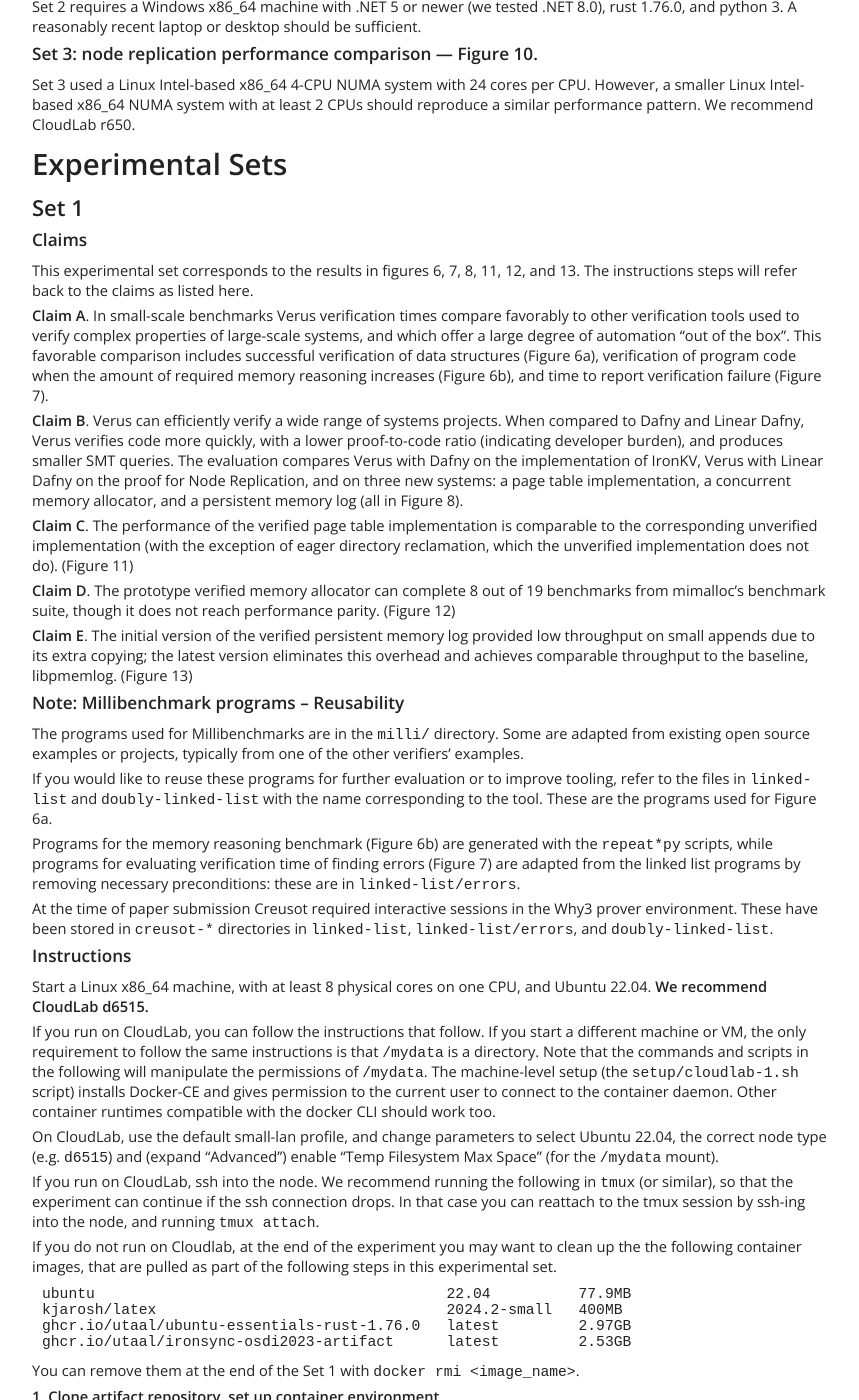
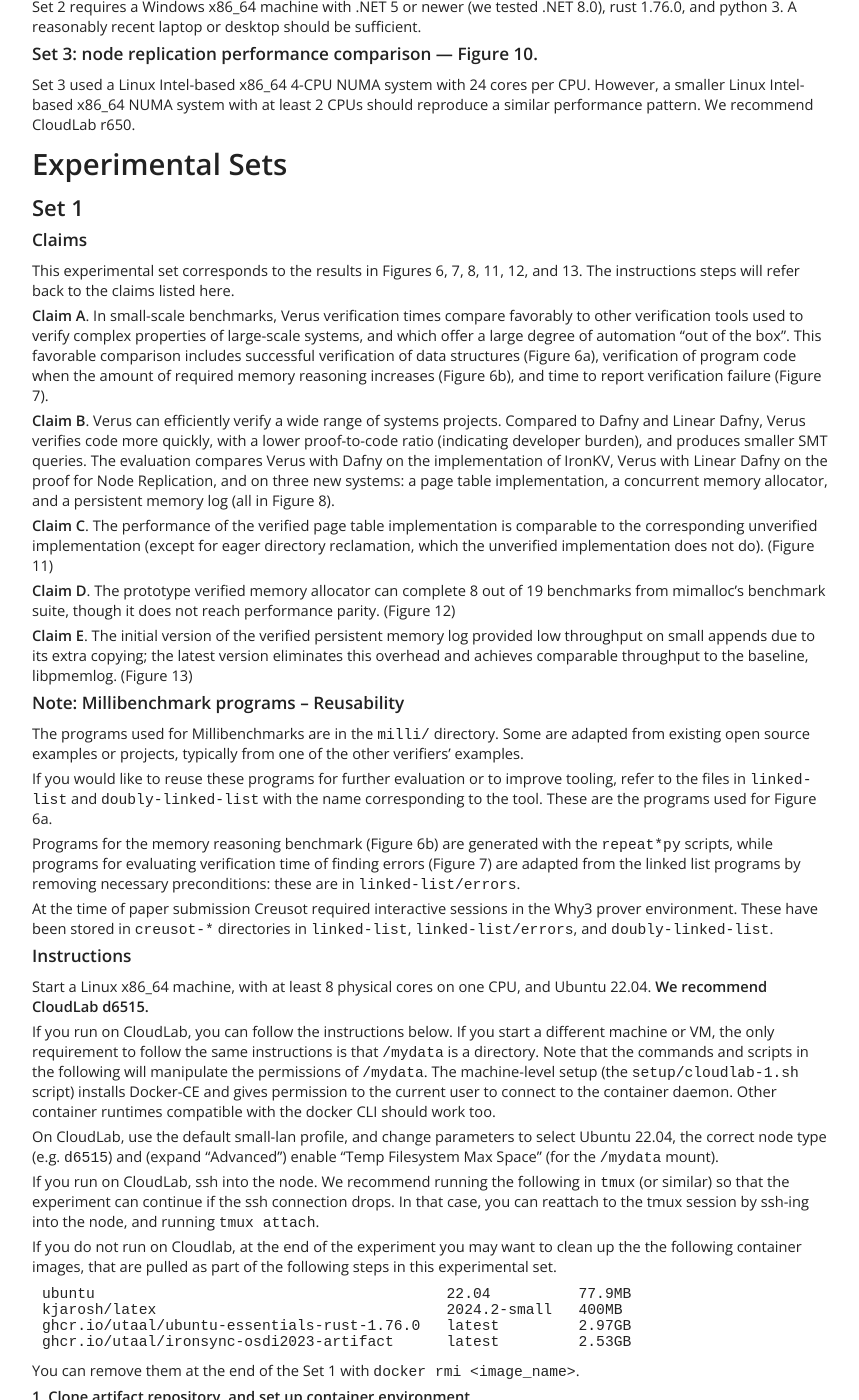
Before and after one commit to verus-lang/paper-sosp24-artifact, a Jekyll site: the page built from site/guide.md, in a window 1280 px wide and 1400 px high, scrolled down 643 px. Shown: the whole window, without its empty margins (8-867 px from the left). Built offline with Jekyll 4.4.1, drawn with Linux system fonts in a browser that asks for light colours; some of the changed text lies outside the part shown.

Commit message:
fixing a few typos
Signed-off-by: Reto Achermann <achreto@gmail.com>

````diff
--- a/site/guide.md
+++ b/site/guide.md
@@ -7,7 +7,7 @@ title: "Verus: A Practical Foundation for Systems Verification<br/>Artifact Guid
 
 The paper draft is at [https://verus-lang.github.io/paper-sosp24-artifact/assets/paper-20240821-212701-e33099e.pdf](https://verus-lang.github.io/paper-sosp24-artifact/assets/paper-20240821-212701-e33099e.pdf). For artifact evaluators, a list of the changes from the accepted version is at [https://github.com/verus-lang/paper-sosp24-artifact/blob/main/ae/paper-draft-changes.md](https://github.com/verus-lang/paper-sosp24-artifact/blob/main/ae/paper-draft-changes.md).
 
-**This artifact references external repositories with open source versions of Verus and the use cases presented. The artifact uses fixed commits (or "refspecs" / SHAs) which are also listed here: [https://github.com/verus-lang/paper-sosp24-artifact/blob/main/external-repository-versions.md](https://github.com/verus-lang/paper-sosp24-artifact/blob/main/external-repository-versions.md).**
+**This artifact references external repositories with open-source versions of Verus and the use cases presented. The artifact uses fixed commits (or "refspecs" / SHAs) which are also listed here: [https://github.com/verus-lang/paper-sosp24-artifact/blob/main/external-repository-versions.md](https://github.com/verus-lang/paper-sosp24-artifact/blob/main/external-repository-versions.md).**
 
 # Overview and technical requirements
 
@@ -31,17 +31,17 @@ Set 3 used a Linux Intel-based x86_64 4-CPU NUMA system with 24 cores per CPU. H
 
 ### Claims
 
-This experimental set corresponds to the results in figures 6, 7, 8, 11, 12, and 13. The instructions steps will
-refer back to the claims as listed here.
+This experimental set corresponds to the results in Figures 6, 7, 8, 11, 12, and 13. The instructions steps will
+refer back to the claims listed here.
 
-**Claim A**. In small-scale benchmarks
+**Claim A**. In small-scale benchmarks,
 Verus verification times compare favorably to other verification tools used to verify complex
 properties of large-scale systems, and which offer a large degree of automation "out of the box".
 This favorable comparison includes successful verification of data structures (Figure 6a), verification of
 program code when the amount of required memory reasoning increases (Figure 6b), and time to report verification
 failure (Figure 7).
 
-**Claim B**. Verus can efficiently verify a wide range of systems projects. When compared to Dafny and Linear Dafny,
+**Claim B**. Verus can efficiently verify a wide range of systems projects. Compared to Dafny and Linear Dafny,
 Verus verifies code more quickly, with a lower proof-to-code ratio (indicating developer burden),
 and produces smaller SMT queries.
 The evaluation compares Verus with Dafny on the implementation of IronKV, Verus with Linear Dafny on the proof for
@@ -49,7 +49,7 @@ Node Replication, and on three new systems: a page table implementation, a concu
 memory log (all in Figure 8).
 
 **Claim C**. The performance of the verified page table implementation is comparable to the corresponding unverified
-implementation (with the exception of eager directory reclamation, which the unverified implementation does not do). (Figure 11)
+implementation (except for eager directory reclamation, which the unverified implementation does not do). (Figure 11)
 
 **Claim D**. The prototype verified memory allocator can complete 8 out of 19 benchmarks from mimalloc’s benchmark suite, though it does not reach performance parity. (Figure 12)
 
@@ -71,7 +71,7 @@ At the time of paper submission Creusot required interactive sessions in the Why
 
 Start a Linux x86_64 machine, with at least 8 physical cores on one CPU, and Ubuntu 22.04. **We recommend CloudLab d6515.**
 
-If you run on CloudLab, you can follow the instructions that follow. If you start a different machine or VM, the only requirement
+If you run on CloudLab, you can follow the instructions below. If you start a different machine or VM, the only requirement
 to follow the same instructions is that `/mydata` is a directory.
 Note that the commands and scripts in the following will manipulate the permissions of `/mydata`. The machine-level setup (the `setup/cloudlab-1.sh` script) installs
 Docker-CE and gives permission to the current user to connect to the container daemon. Other container runtimes compatible with the docker CLI should work too.
@@ -80,8 +80,8 @@ On CloudLab, use the default small-lan profile, and change parameters to select
 the correct node type (e.g. `d6515`) and (expand "Advanced") enable "Temp Filesystem Max Space"
 (for the `/mydata` mount).
 
-If you run on CloudLab, ssh into the node. We recommend running the following in `tmux` (or similar),
-so that the experiment can continue if the ssh connection drops. In that case you can reattach to the tmux session
+If you run on CloudLab, ssh into the node. We recommend running the following in `tmux` (or similar)
+so that the experiment can continue if the ssh connection drops. In that case, you can reattach to the tmux session
 by ssh-ing into the node, and running `tmux attach`.
 
 If you do not run on Cloudlab, at the end of the experiment you may want to clean up the the following container images,
@@ -96,7 +96,7 @@ ghcr.io/utaal/ironsync-osdi2023-artifact      latest         2.53GB
 
 You can remove them at the end of the Set 1 with `docker rmi <image_name>`.
 
-#### 1. Clone artifact repository, set up container environment.
+#### 1. Clone artifact repository, and set up container environment.
 
 Clone the repository
 
@@ -133,7 +133,7 @@ Log out and log in again to ensure the current user is part of the `docker` grou
 
 *Running this step will take roughly 1.5 hours.*
 
-The automation scripts to produce the statistics in Figure 6, 7 are in `milli`.
+The automation scripts to produce the statistics in Figures 6 and 7 are in the `milli` directory.
 The scripts make no changes to the system outside of the repository, other than spawning
 containers. `run.sh` will run all the necessary experiments.
 
@@ -175,7 +175,7 @@ cat results/doubly-linked-list-oneshot.txt
 
 to see the results which correspond to the "Double" column of Figure 6a.
 
-From the local machine, copy the plots off the CloudLab instance. You can use something like the following:
+On your local machine, copy the plots from the CloudLab instance. You can use something like the following:
 
 ```shell
 scp '<username>@<node>.cloudlab.us:/mydata/verus-sosp24-artifact/milli/results/linked-list-memory-reasoning.pdf' .
@@ -184,7 +184,7 @@ scp '<username>@<node>.cloudlab.us:/mydata/verus-sosp24-artifact/milli/results/e
 scp '<username>@<node>.cloudlab.us:/mydata/verus-sosp24-artifact/milli/results/error-times-2.pdf' .
 ```
 
-The `linked-list-memory-reasoning.pdf` plot corresponds to Figure 6b, and `doubly-linked-list-memory-reasoning.pdf` confirms that the doubly linked list follows a similar pattern.
+The `linked-list-memory-reasoning.pdf` plot corresponds to Figure 6b, and `doubly-linked-list-memory-reasoning.pdf` confirms that the doubly-linked list follows a similar pattern.
 
 The `error-times-1.pdf` and `error-times-2.pdf` plots correspond to Figure 7.
 
@@ -214,19 +214,19 @@ This will produce output in the `results/` directory (`macro-stats/results`).
 `results.json` are machine-readable results, which are also rendered as a pdf with the
 same structure as the figure in the paper, `results/macro-table.pdf`.
 
-From the local machine, copy the results off the CloudLab instance. You can use something like the following:
+On your local machine, copy the results from the CloudLab instance. You can use something like the following:
 
 ```shell
 scp '<username>@<node>.cloudlab.us:/mydata/verus-sosp24-artifact/macro-stats/results/results.json' .
 scp '<username>@<node>.cloudlab.us:/mydata/verus-sosp24-artifact/macro-stats/results/macro-table.pdf' .
 ```
 
-The table should closely match Figure 8. Small discrepancies are due to the fact that the
+The table should closely match Figure 8. Small discrepancies are because the
 artifact uses a version of Verus at the time of artifact evaluation and uses published
 versions of the case studies, that have received minimal changes to clean them up and to
 keep them compatible with the current version of Verus.
 
-All the values in the table are obtained by the script with the exception of the values in
+All the values in the table are obtained by the script except for the values in
 `macro-stats/summarize/manual.json`:
 
 * the size of the Dafny SMT encoding for IronKV was computed with a series of manual steps that
@@ -239,7 +239,7 @@ All the values in the table are obtained by the script with the exception of the
 #### 3. Build a copy of Verus for the performance evaluation.
 
 This will clone a copy of Verus to use for the macrobenchmark performance experiments in this experimental set.
-The scripts make no changes to the system outside of the repository, other than spawning
+The scripts make no changes to the system outside of the repository other than spawning
 containers.
 
 ```shell
````
Also changed, not shown: other parts of site/guide.md (+10 -10 lines).
